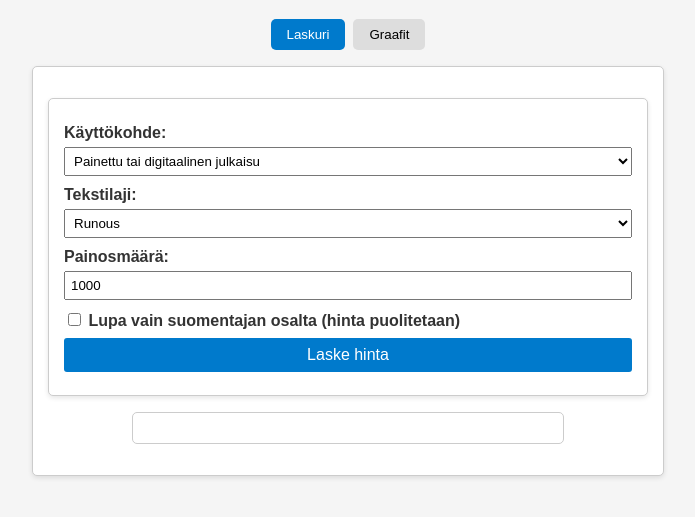
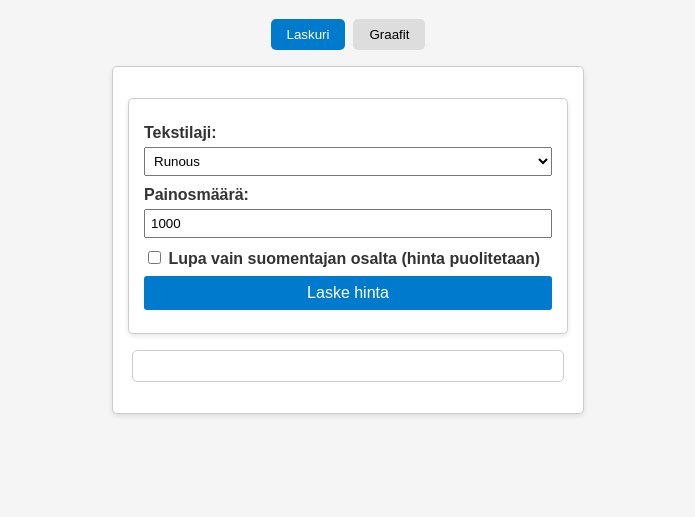
Before and after one commit to P1P3TT1/julkaisulupalaskuri, a plain HTML site: page index.html in a window 1280 px wide. Shown: the part 113-630 px from the top of the page, without its empty margins (292-987 px from the left). Drawn offline with nearby package versions, Linux system fonts and the light colour scheme.

Commit message:
Update index.html
Remove digital environment publicationType and everything connected to publicationType. Adjust the width of the calculator.

```diff
--- a/index.html
+++ b/index.html
@@ -9,7 +9,7 @@
   <style>
     body { font-family: Arial, sans-serif; margin: 20px; background-color: #f5f5f5; color: #333; transition: background-color 0.3s, color 0.3s; }
     h1, h2 { text-align: center; }
-    form, .tab-content { background: #fff; padding: 15px; border: 1px solid #ccc; border-radius: 5px; max-width: 600px; margin: 1rem auto; box-shadow: 0 2px 5px rgba(0,0,0,0.1); transition: background 0.3s; }
+    form, .tab-content { background: #fff; padding: 15px; border: 1px solid #ccc; border-radius: 5px; max-width: 440px; margin: 1rem auto; box-shadow: 0 2px 5px rgba(0,0,0,0.1); transition: background 0.3s; }
     label { display: block; margin-top: 10px; font-weight: bold; }
     input[type="number"], select { padding: 5px; width: 100%; box-sizing: border-box; margin-top: 5px; }
     button[type="submit"], #themeToggle { display: block; margin: 0.5rem auto; padding: 0.5rem 1rem; font-size: 0.9rem; border: none; border-radius: 20px; cursor: pointer; transition: background-color 0.3s; }
@@ -43,11 +43,13 @@
 
   <div id="calculatorTab" class="tab-content">
     <form id="calculator" onsubmit="calculatePrice(); return false;">
+      <!--
       <label for="publicationType">Käyttökohde:</label>
       <select id="publicationType" onchange="updateLabels()">
         <option value="printed">Painettu tai digitaalinen julkaisu</option>
         <option value="electronic">Sähköinen oppimisympäristö</option>
       </select>
+      -->
       <label for="textType">Tekstilaji:</label>
       <select id="textType" onchange="updateLabels()">
         <option value="runous">Runous</option>
@@ -66,7 +68,9 @@
   </div>
 
   <div id="chartsTab" class="tab-content" style="display:none;">
+    <!--
     <p style="text-align:center; font-size:0.9rem; color:#666;">Graafit esittävät hinnat painettuun tai digitaaliseen julkaisuun.</p>
+    -->
     <label for="chartQuantity">Painosmäärä:</label>
     <input type="number" id="chartQuantity" value="1000" min="1" step="100" />
     <label><input type="checkbox" id="vatToggle" /> Näytä hinnat arvonlisäverolla (14 %)</label>
@@ -85,21 +89,21 @@
       document.getElementById('chartsTab').style.display = tab === 'charts' ? 'block' : 'none';
     }
     function updateLabels() {
-      const pub = document.getElementById('publicationType').value;
+      // const pub = document.getElementById('publicationType').value;
       const txt = document.getElementById('textType').value;
-      document.getElementById('quantityLabel').innerText = pub === 'electronic' ? 'Käyttäjämäärä:' : 'Painosmäärä:';
+      // document.getElementById('quantityLabel').innerText = pub === 'electronic' ? 'Käyttäjämäärä:' : 'Painosmäärä:';
       const merkk = document.getElementById('merkkimaara');
       merkk.required = txt === 'proosa';
       document.getElementById('merkkimaaraGroup').style.display = txt === 'proosa' ? 'block' : 'none';
     }
     function calculatePrice() {
-      const pub = document.getElementById('publicationType').value;
+      // const pub = document.getElementById('publicationType').value;
       const txt = document.getElementById('textType').value;
       const mer = parseFloat(document.getElementById('merkkimaara').value) || 0;
       let qty = parseFloat(document.getElementById('quantity').value) || 0;
       if (txt === 'proosa') qty = Math.max(qty, 1000);
       let p;
-      if (pub === 'printed') {
+     // if (pub === 'printed') {
         if (txt === 'runous') {
           p = qty <= 1000 ? 46.64 : 46.64 + (qty - 1000) * 0.02;
         } else {
@@ -107,7 +111,7 @@
           const base = 31.8 + Math.max(0, qty - 1000) * 0.01;
           p = base * factor;
         }
-      } else {
+      /* } else {
         if (txt === 'runous') {
           p = 42.4 + qty * 0.03 + 15.9;
         } else {
@@ -115,7 +119,7 @@
           const base = 21.2 + qty * 0.02 + 10.6;
           p = 21.2 + qty * 0.02 * factor + 10.6;
         }
-      }
+       }*/
       if (document.getElementById('translatorPermit').checked) p /= 2;
       p = Math.round(p * 100) / 100;
       const pvat = Math.round(p * 1.14 * 100) / 100;
@@ -180,7 +184,7 @@
       });
     }
 
-    window.addEventListener('DOMContentLoaded', () => { updateLabels(); switchTab('calculator'); document.querySelectorAll('.tab-nav button').forEach(b => b.addEventListener('click', () => switchTab(b.dataset.tab))); document.getElementById('themeToggle').addEventListener('click', () => { document.body.classList.toggle('dark-mode'); document.getElementById('themeToggle').innerText = document.body.classList.contains('dark-mode') ? 'Vaihda vaaleaan teemaan' : 'Vaihda tummaan teemaan'; }); document.getElementById('vatToggle').addEventListener('change', updateCharts); document.getElementById('chartQuantity').addEventListener('input', updateCharts); document.getElementById('publicationType').addEventListener('change', updateLabels); document.getElementById('textType').addEventListener('change', updateLabels); document.getElementById('calculator').addEventListener('submit', calculatePrice); updateCharts(); });
+    window.addEventListener('DOMContentLoaded', () => { updateLabels(); switchTab('calculator'); document.querySelectorAll('.tab-nav button').forEach(b => b.addEventListener('click', () => switchTab(b.dataset.tab))); document.getElementById('themeToggle').addEventListener('click', () => { document.body.classList.toggle('dark-mode'); document.getElementById('themeToggle').innerText = document.body.classList.contains('dark-mode') ? 'Vaihda vaaleaan teemaan' : 'Vaihda tummaan teemaan'; }); document.getElementById('vatToggle').addEventListener('change', updateCharts); document.getElementById('chartQuantity').addEventListener('input', updateCharts); /* document.getElementById('publicationType').addEventListener('change', updateLabels);*/ document.getElementById('textType').addEventListener('change', updateLabels); document.getElementById('calculator').addEventListener('submit', calculatePrice); updateCharts(); });
   </script>
 </body>
 </html>
```
